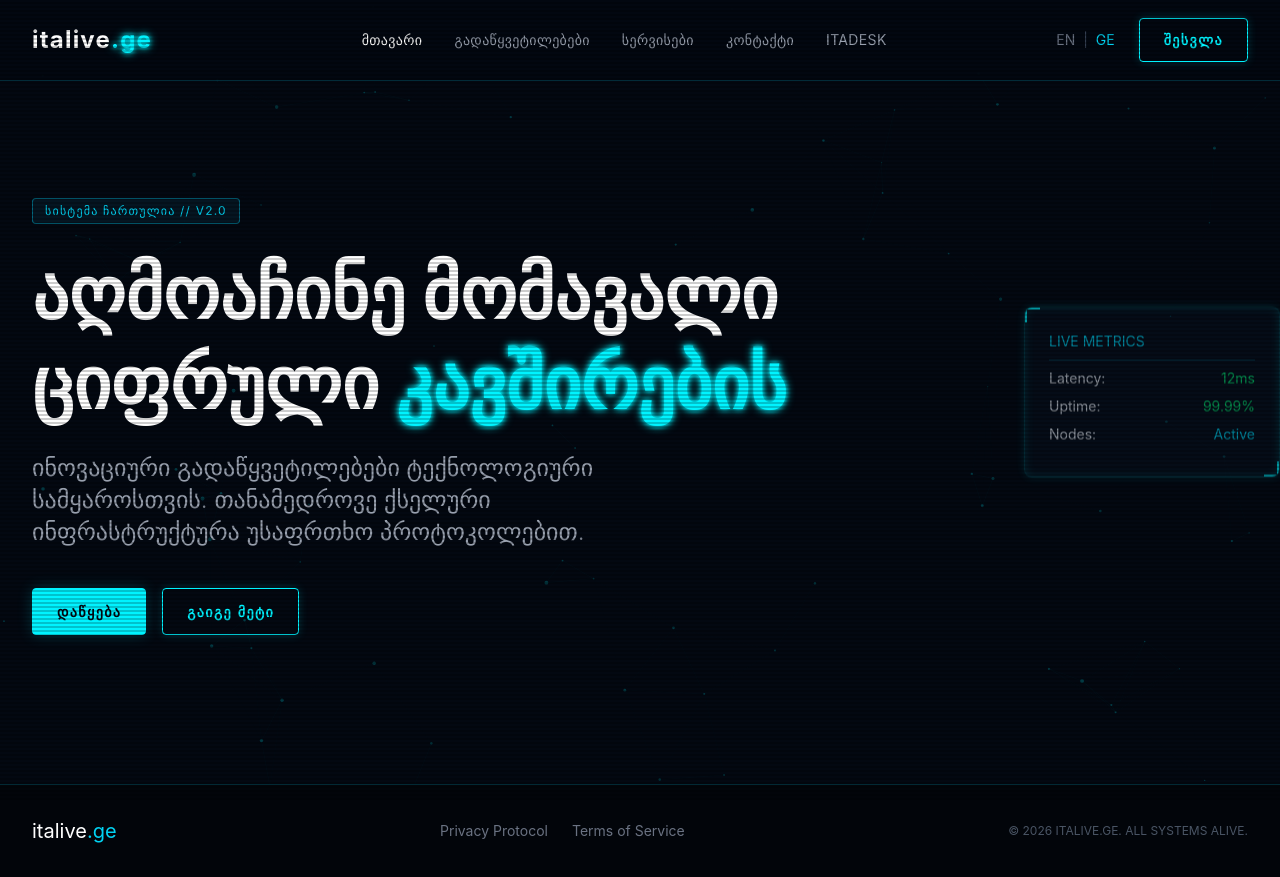
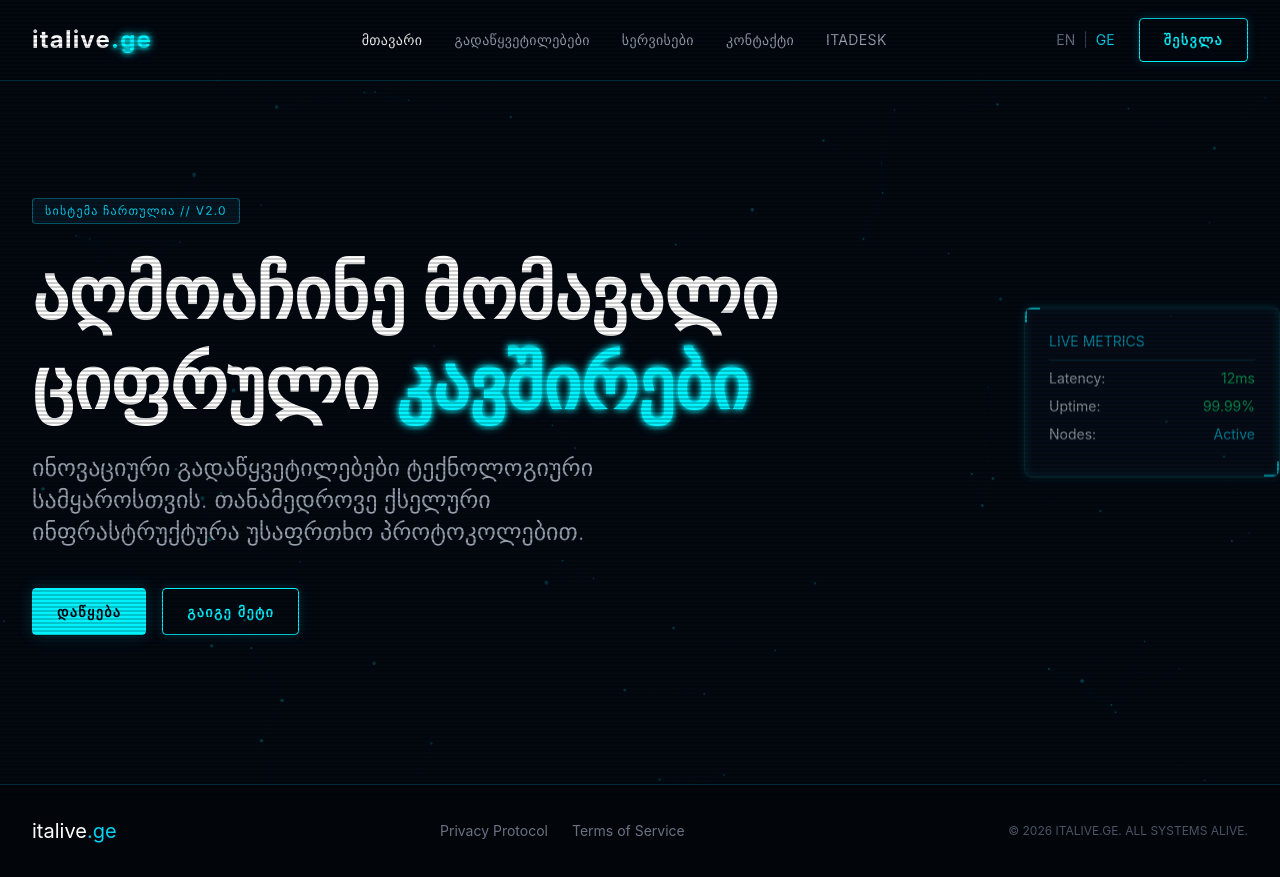
Before and after one commit to italivege/1.0.0, a Next.js app: page / in a window 1280 px wide. Built offline with nearby package versions, Linux system fonts and the light colour scheme.

Commit message:
socials update

```diff
--- a/src/app/contact/page.tsx
+++ b/src/app/contact/page.tsx
@@ -211,13 +211,13 @@ export default function Contact() {
             <div className="mt-12 pt-8 border-t border-cyan-900/30">
               <h4 className="font-[var(--font-orbitron)] text-gray-500 text-xs mb-4">{t.contact.socialLabel}</h4>
               <div className="flex gap-4">
-                <a href="#" className="p-3 border border-cyan-900 text-gray-400 hover:text-cyan-400 hover:border-cyan-400 hover:shadow-[0_0_10px_rgba(0,243,255,0.5)] rounded transition-all">
+                <a href="https://www.facebook.com/italivege" className="p-3 border border-cyan-900 text-gray-400 hover:text-cyan-400 hover:border-cyan-400 hover:shadow-[0_0_10px_rgba(0,243,255,0.5)] rounded transition-all">
                   <svg className="w-5 h-5" fill="currentColor" viewBox="0 0 24 24"><path d="M18.77 7.46H14.5v-1.9c0-.9.6-1.1 1-1.1h3V.5h-4.33C10.24.5 9.5 3.44 9.5 5.32v2.15h-3v4h3v12h5v-12h3.85l.42-4z"/></svg>
                 </a>
-                <a href="#" className="p-3 border border-cyan-900 text-gray-400 hover:text-cyan-400 hover:border-cyan-400 hover:shadow-[0_0_10px_rgba(0,243,255,0.5)] rounded transition-all">
+                <a href="https://www.instagram.com/italive.ge" className="p-3 border border-cyan-900 text-gray-400 hover:text-cyan-400 hover:border-cyan-400 hover:shadow-[0_0_10px_rgba(0,243,255,0.5)] rounded transition-all">
                   <svg className="w-5 h-5" fill="currentColor" viewBox="0 0 24 24"><path d="M12 2.163c3.204 0 3.584.012 4.85.07 3.252.148 4.771 1.691 4.919 4.919.058 1.265.069 1.645.069 4.849 0 3.205-.012 3.584-.069 4.849-.149 3.225-1.664 4.771-4.919 4.919-1.266.058-1.644.07-4.85.07-3.204 0-3.584-.012-4.849-.07-3.26-.149-4.771-1.699-4.919-4.92-.058-1.265-.07-1.644-.07-4.849 0-3.204.013-3.583.07-4.849.149-3.227 1.664-4.771 4.919-4.919 1.266-.057 1.645-.069 4.849-.069zM12 0C8.741 0 8.333.014 7.053.072 2.695.272.273 2.69.073 7.052.014 8.333 0 8.741 0 12c0 3.259.014 3.668.072 4.948.2 4.358 2.618 6.78 6.98 6.98C8.333 23.986 8.741 24 12 24c3.259 0 3.668-.014 4.948-.072 4.354-.2 6.782-2.618 6.979-6.98.059-1.28.073-1.689.073-4.948 0-3.259-.014-3.667-.072-4.947-.196-4.354-2.617-6.78-6.979-6.98C15.668.014 15.259 0 12 0zm0 5.838a6.162 6.162 0 100 12.324 6.162 6.162 0 000-12.324zM12 16a4 4 0 110-8 4 4 0 010 8zm6.406-11.845a1.44 1.44 0 100 2.881 1.44 1.44 0 000-2.881z"/></svg>
                 </a>
-                <a href="#" className="p-3 border border-cyan-900 text-gray-400 hover:text-cyan-400 hover:border-cyan-400 hover:shadow-[0_0_10px_rgba(0,243,255,0.5)] rounded transition-all">
+                <a href="https://www.linkedin.com/company/italivege" className="p-3 border border-cyan-900 text-gray-400 hover:text-cyan-400 hover:border-cyan-400 hover:shadow-[0_0_10px_rgba(0,243,255,0.5)] rounded transition-all">
                   <svg className="w-5 h-5" fill="currentColor" viewBox="0 0 24 24"><path d="M4.98 3.5c0 1.381-1.11 2.5-2.48 2.5s-2.48-1.119-2.48-2.5c0-1.38 1.11-2.5 2.48-2.5s2.48 1.12 2.48 2.5zm.02 4.5h-5v16h5v-16zm7.982 0h-4.968v16h4.969v-8.399c0-4.67 6.029-5.052 6.029 0v8.399h4.988v-10.131c0-7.88-8.922-7.593-11.018-3.714v-2.155z"/></svg>
                 </a>
               </div>
--- a/src/app/translations.ts
+++ b/src/app/translations.ts
@@ -177,7 +177,7 @@ export const translations = {
       system: "სისტემა ჩართულია // v2.0",
       title1: "აღმოაჩინე მომავალი",
       title2: "ციფრული",
-      titleHighlight: "კავშირების",
+      titleHighlight: "კავშირები",
       desc: "ინოვაციური გადაწყვეტილებები ტექნოლოგიური სამყაროსთვის. თანამედროვე ქსელური ინფრასტრუქტურა უსაფრთხო პროტოკოლებით.",
       btnStart: "დაწყება",
       btnLearn: "გაიგე მეტი"
```
